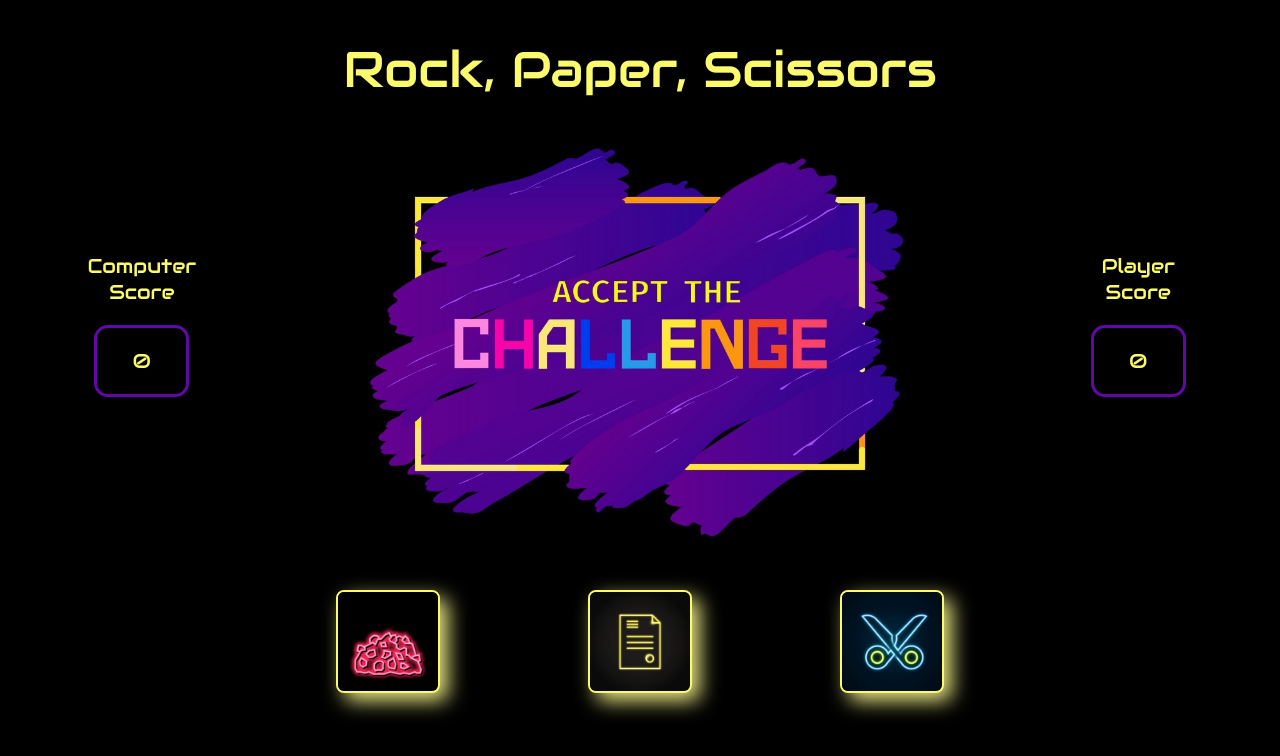
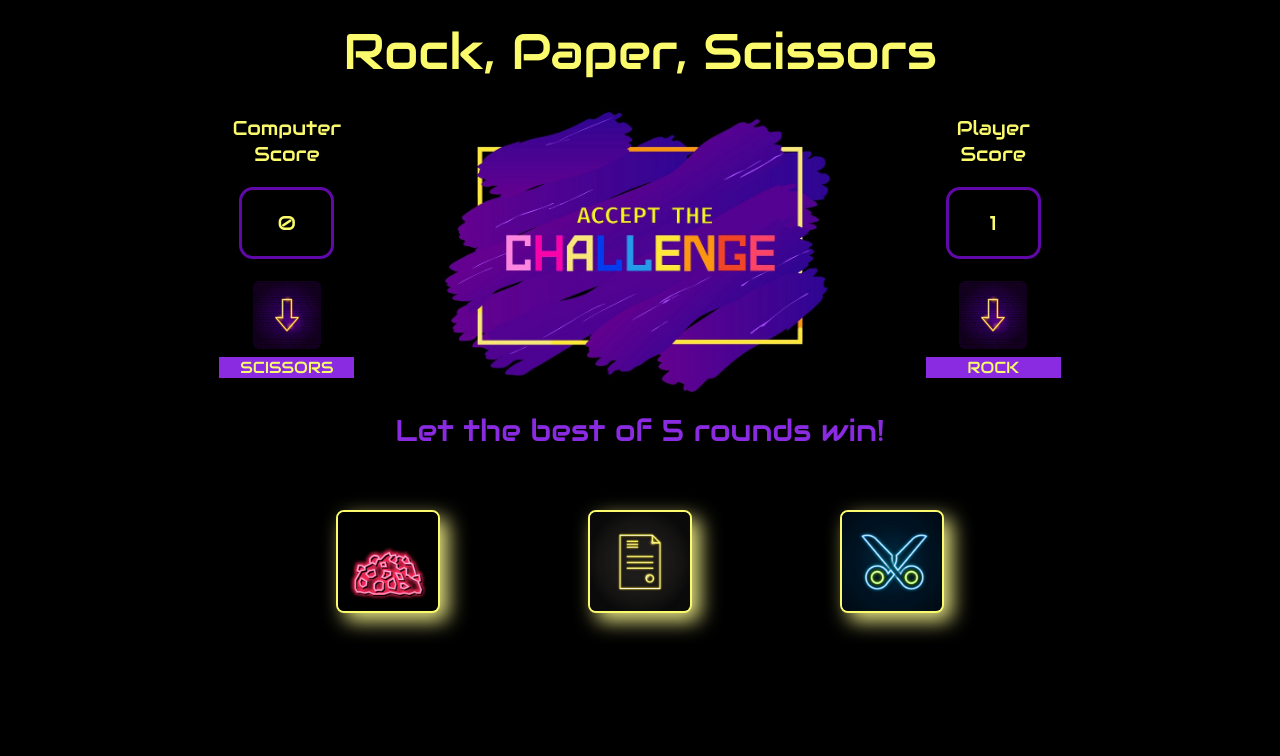
Before and after one commit to Laura202301/rock-paper-scissors, a plain HTML site: page index.html in a window 1280 px wide. Drawn offline with Linux system fonts and the light colour scheme.

Commit message:
Add style to score charts

```diff
--- a/index.html
+++ b/index.html
@@ -17,13 +17,19 @@
         <div class="square1">
             <div class="computer-chart">Computer Score</div>
             <div class="computer-score">0</div>
+            <img class= "arrow"src="./images/arrow.jpg" alt="Picture of an arrow">
+            <div class="computer-choice">SCISSORS</div>
         </div>
         <img class= "img-challenge" src="./images/img-challenge.jpg" alt="Text accept the challenge">
         <div class="square2">
             <div class="player-chart">Player Score</div>
-            <div class="player-score">0</div>
+            <div class="player-score">1</div>
+            <img class= "arrow"src="./images/arrow.jpg" alt="Picture of an arrow">
+            <div class="player-choice">ROCK</div>
         </div>
     </div>
+
+    <div class="play-text">Let the best of 5 rounds win!</div>
 
     <div class="container2">
         <div class="buttons">
@@ -37,10 +43,17 @@
         </div>
     </div>
 
+     <!--<div class="footer">
+      <div class="winner-text">Compurer wins!</div>
+      <img class= "celebration"src="./images/celebration.jpg" alt="Picture of celebration confetti">
+    </div>-->
 
     <script src="javascript.js"></script> <!--The best practice is to put JavaScript <script> tags just before the closing </body> tag-->
 </body>
 </html>
+
+
+
 
  <!--<div class="container2">
         <div class="buttons">
--- a/style.css
+++ b/style.css
@@ -3,11 +3,12 @@ body {
     background-color: black;
     display: flex;
     flex-direction: column;
-    text-align: center
+    text-align: center;
+    margin: 0px 190px;
 }
 
 .header {
-    padding-top: 30px;
+    padding-top: 20px;
     color: rgb(250, 250, 108);
     font-size: 50px;
 }
@@ -16,7 +17,6 @@ body {
     display: flex;
     justify-content: space-around;
     align-items: center;
-    padding: 8px;
     color: rgb(250, 250, 108);
     font-size: 20px;
 }
@@ -35,7 +35,8 @@ body {
     flex-basis: 135px;
 }
 
-.img-challenge {
+.img-challenge,
+.arrow {
     border: 2px solid black;
 }
 
@@ -54,7 +55,19 @@ img {
 }
 
 .buttons {
-    margin: 20px 0px 80px;
+    margin: 20px 0px 40px;
     max-width: 200px;
     filter: drop-shadow(8px 8px 10px rgb(233, 231, 132));
 }
+
+.computer-choice,
+.player-choice {
+    font-size: 16px;
+    background-color: blueviolet;
+}
+
+.play-text {
+    color: blueviolet;
+    font-size: 30px;
+    padding-bottom: 40px;
+}
```
Also changed, not shown: images/arrow.jpg (added).
